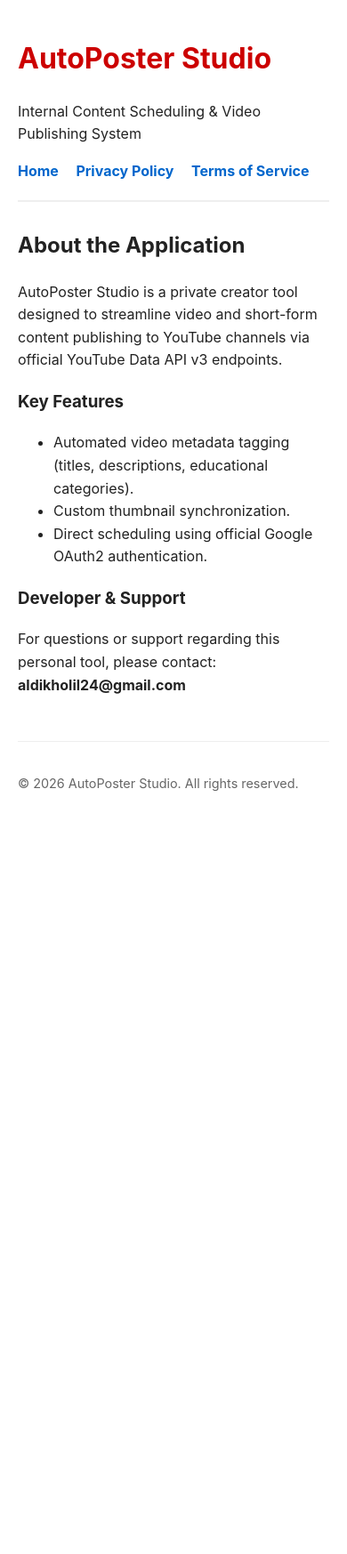
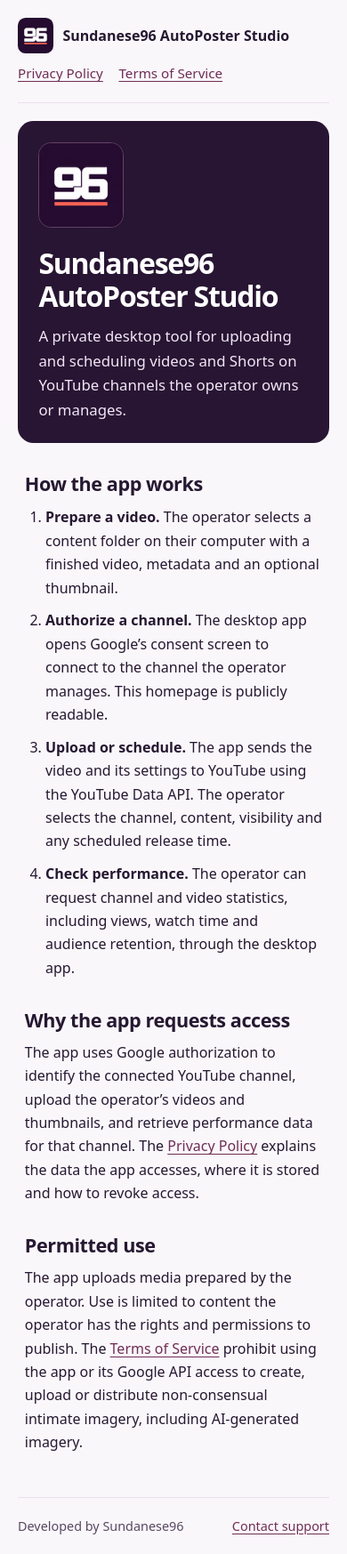
Before and after one commit to sundanese96/sundanese96.github.io, a plain HTML site: page index.html in a window 390 px wide. Shown: the whole page at 89% size. Before the commit the page ends 932 px from the top, so only its background shows below. Drawn offline with Linux system fonts and the light colour scheme.

Commit message:
Add files via upload

```diff
--- a/index.html
+++ b/index.html
@@ -1,46 +1,48 @@
-<!DOCTYPE html>
+<!doctype html>
 <html lang="en">
 <head>
-    <meta charset="UTF-8">
-    <meta name="viewport" content="width=device-width, initial-scale=1.0">
-    <title>AutoPoster Studio - YouTube Automation Hub</title>
-    <style>
-        body { font-family: -apple-system, BlinkMacSystemFont, "Segoe UI", Roboto, sans-serif; line-height: 1.6; max-width: 800px; margin: 40px auto; padding: 0 20px; color: #222; }
-        header { border-bottom: 2px solid #eee; padding-bottom: 20px; margin-bottom: 30px; }
-        h1 { color: #cc0000; }
-        nav a { margin-right: 15px; color: #0066cc; text-decoration: none; font-weight: bold; }
-        nav a:hover { text-decoration: underline; }
-        footer { margin-top: 50px; border-top: 1px solid #eee; padding-top: 20px; font-size: 0.9em; color: #666; }
-    </style>
+  <meta charset="utf-8">
+  <meta name="viewport" content="width=device-width, initial-scale=1">
+  <meta name="description" content="Sundanese96 AutoPoster Studio is a desktop tool for uploading and scheduling videos and reviewing performance on YouTube channels managed by the operator.">
+  <title>Sundanese96 AutoPoster Studio</title>
+  <link rel="icon" href="logo.png" type="image/png">
+  <link rel="stylesheet" href="style.css">
 </head>
 <body>
-    <header>
-        <h1>AutoPoster Studio</h1>
-        <p>Internal Content Scheduling & Video Publishing System</p>
-        <nav>
-            <a href="index.html">Home</a>
+  <header class="site-header wrap">
+    <a class="brand" href="./"><img src="logo.png" alt="" width="40" height="40"> Sundanese96 AutoPoster Studio</a>
+    <nav aria-label="Main navigation">
       <a href="privacy.html">Privacy Policy</a>
       <a href="terms.html">Terms of Service</a>
     </nav>
   </header>
-
-    <main>
-        <h2>About the Application</h2>
-        <p>AutoPoster Studio is a private creator tool designed to streamline video and short-form content publishing to YouTube channels via official YouTube Data API v3 endpoints.</p>
-
-        <h3>Key Features</h3>
-        <ul>
-            <li>Automated video metadata tagging (titles, descriptions, educational categories).</li>
-            <li>Custom thumbnail synchronization.</li>
-            <li>Direct scheduling using official Google OAuth2 authentication.</li>
-        </ul>
-
-        <h3>Developer & Support</h3>
-        <p>For questions or support regarding this personal tool, please contact: <strong>aldikholil24@gmail.com</strong></p>
+  <main class="wrap">
+    <section class="hero" aria-labelledby="app-name">
+      <img class="hero-logo" src="logo.png" alt="" width="96" height="96">
+      <h1 id="app-name">Sundanese96 AutoPoster Studio</h1>
+      <p>A private desktop tool for uploading and scheduling videos and Shorts on YouTube channels the operator owns or manages.</p>
+    </section>
+    <section class="section">
+      <h2>How the app works</h2>
+      <ol>
+        <li><strong>Prepare a video.</strong> The operator selects a content folder on their computer with a finished video, metadata and an optional thumbnail.</li>
+        <li><strong>Authorize a channel.</strong> The desktop app opens Google’s consent screen to connect to the channel the operator manages. This homepage is publicly readable.</li>
+        <li><strong>Upload or schedule.</strong> The app sends the video and its settings to YouTube using the YouTube Data API. The operator selects the channel, content, visibility and any scheduled release time.</li>
+        <li><strong>Check performance.</strong> The operator can request channel and video statistics, including views, watch time and audience retention, through the desktop app.</li>
+      </ol>
+    </section>
+    <section class="section">
+      <h2>Why the app requests access</h2>
+      <p>The app uses Google authorization to identify the connected YouTube channel, upload the operator’s videos and thumbnails, and retrieve performance data for that channel. The <a href="privacy.html">Privacy Policy</a> explains the data the app accesses, where it is stored and how to revoke access.</p>
+    </section>
+    <section class="section">
+      <h2>Permitted use</h2>
+      <p>The app uploads media prepared by the operator. Use is limited to content the operator has the rights and permissions to publish. The <a href="terms.html">Terms of Service</a> prohibit using the app or its Google API access to create, upload or distribute non-consensual intimate imagery, including AI-generated imagery.</p>
+    </section>
   </main>
-
-    <footer>
-        <p>&copy; 2026 AutoPoster Studio. All rights reserved.</p>
+  <footer class="wrap site-footer">
+    <span>Developed by Sundanese96</span>
+    <a href="mailto:aldikholil24@gmail.com">Contact support</a>
   </footer>
 </body>
 </html>
--- /dev/null
+++ b/style.css
@@ -0,0 +1,52 @@
+:root {
+  color-scheme: light;
+  --ink: #261831;
+  --muted: #594963;
+  --line: #e8e0ec;
+  --paper: #faf7fb;
+  --accent: #702e56;
+  font: 16px/1.65 system-ui, sans-serif;
+}
+
+* { box-sizing: border-box; }
+body { margin: 0; color: var(--ink); background: var(--paper); }
+a { color: var(--accent); text-underline-offset: .2em; }
+a:focus-visible { outline: 2px solid var(--accent); outline-offset: 4px; }
+.wrap { width: min(100% - 2.5rem, 49rem); margin-inline: auto; }
+
+.site-header, .site-footer {
+  display: flex;
+  flex-wrap: wrap;
+  align-items: center;
+  justify-content: space-between;
+  gap: .65rem 1.5rem;
+  padding-block: 1.25rem;
+}
+
+.site-header { border-bottom: 1px solid var(--line); }
+.site-footer { margin-top: 3rem; border-top: 1px solid var(--line); color: var(--muted); font-size: .9rem; }
+.brand { display: inline-flex; gap: .65rem; align-items: center; color: var(--ink); font-weight: 750; text-decoration: none; }
+.brand img { border-radius: .55rem; flex: none; }
+nav { display: flex; flex-wrap: wrap; gap: .5rem 1.1rem; font-size: .95rem; }
+
+.hero {
+  margin-top: clamp(1.25rem, 4vw, 2.5rem);
+  padding: clamp(1.4rem, 6vw, 3.25rem);
+  color: #fff;
+  background: #281533;
+  border-radius: 1.1rem;
+}
+
+.hero-logo { display: block; border: 1px solid #624368; border-radius: .9rem; }
+h1, h2 { line-height: 1.15; text-wrap: balance; }
+h1 { margin: 1.4rem 0 .75rem; font-size: clamp(2rem, 7vw, 3.45rem); letter-spacing: -.04em; }
+h2 { margin: 0 0 .65rem; font-size: 1.35rem; letter-spacing: -.02em; }
+p { margin: .65rem 0 0; }
+.hero p { max-width: 44ch; color: #f2e6f5; font-size: clamp(1.05rem, 3vw, 1.25rem); }
+.section, .policy h2 { margin-top: 2.1rem; }
+.section { padding-inline: clamp(0rem, 2vw, 1.2rem); }
+.policy { padding-top: 1.45rem; }
+.policy p, .policy ul { max-width: 74ch; }
+.updated { margin-bottom: 1.25rem; color: var(--muted); font-size: .94rem; }
+ol, ul { margin: .75rem 0 0; padding-inline-start: 1.45rem; }
+li + li { margin-top: .65rem; }
```
Also changed, not shown: privacy.html (+36 -37 lines), terms.html (+32 -39 lines), logo.png (added). Lines whose indentation alone changed are shown as unchanged.
